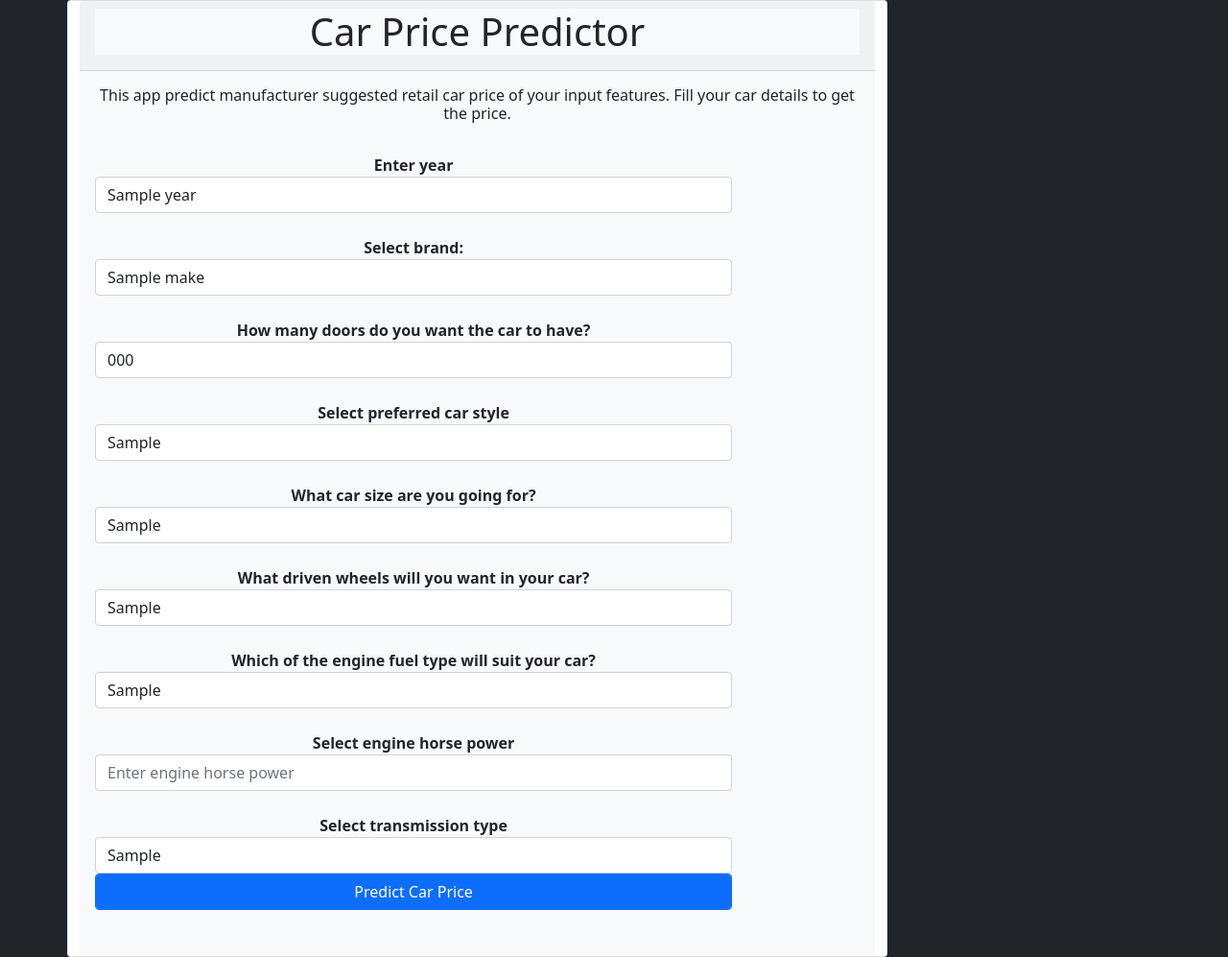
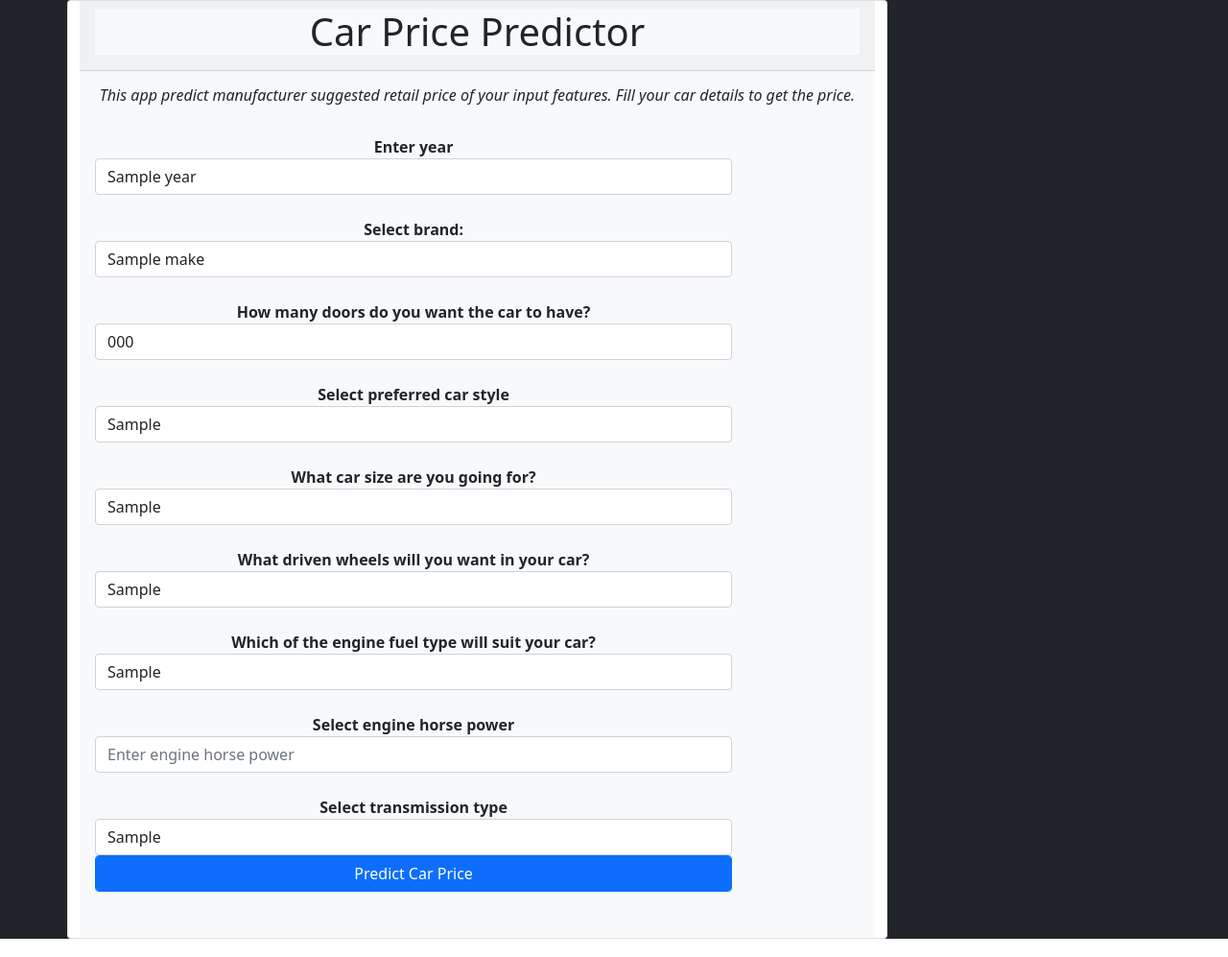
Before and after one commit to toludoyin/car-price-prediction, a Flask app: template template/index.html in a window 1280 px wide. Shown: the whole page at 96% size. Run offline with Flask 2, Linux system fonts and the light colour scheme; the template is opened without the code that fills it: most values are stand-ins (such as "Sample title", 1, 10 or a date in 2020); parts of the project's set-up code (start-up, migrations or seed data) failed here and were passed over; some libraries are stand-ins or nearby versions.

Commit message:
change car-body to intalic

```diff
--- a/template/index.html
+++ b/template/index.html
@@ -30,7 +30,7 @@
 
                     <div class="card-body">
                         <div class="col-14" style="text-align: center">
-                            <h6>This app predict manufacturer suggested retail car price of your input features. Fill your car details to get the price.
+                            <h6><i>This app predict manufacturer suggested retail price of your input features. Fill your car details to get the price.</i>
                             </h6>
                         </div>
                         <br>
```
